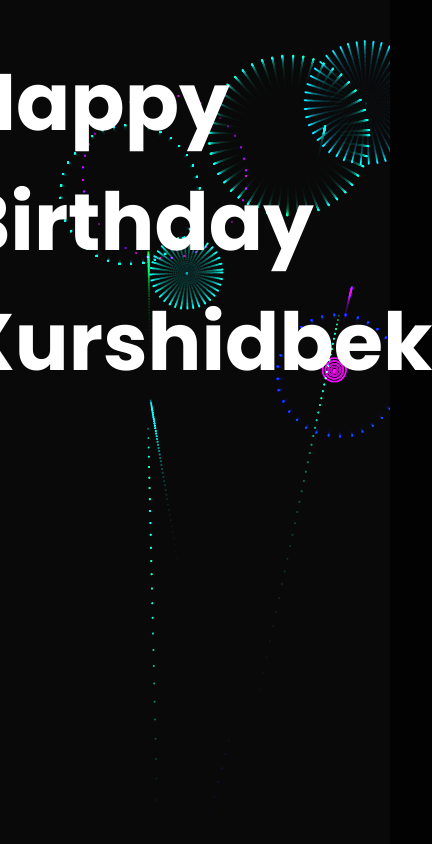
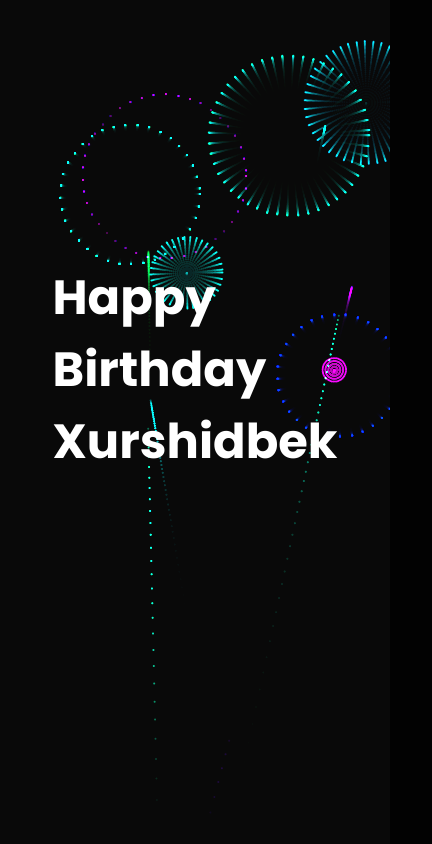
Before and after one commit to DeveloperXurshidbek/happy-birthday, a plain HTML site: page index.html in a window 390 px wide. Shown: the whole page, 432 px wide, since content can reach past the window. Drawn offline with Linux system fonts and the light colour scheme.

Commit message:
Update style.css

```diff
--- a/style.css
+++ b/style.css
@@ -9,7 +9,7 @@ body {
   canvas{display:block}
   h1 {
     position: absolute;
-    top: 20%;
+    top: 40%;
     left: 50%;
     transform: translate(-50%, -50%);
     color: #fff;
@@ -19,3 +19,8 @@ body {
     -webkit-user-select: none;
     user-select: none;
   }
+
+ @media (max-width: 800px) {
+    h1 {
+      font-size: 3em;
+    }
```
